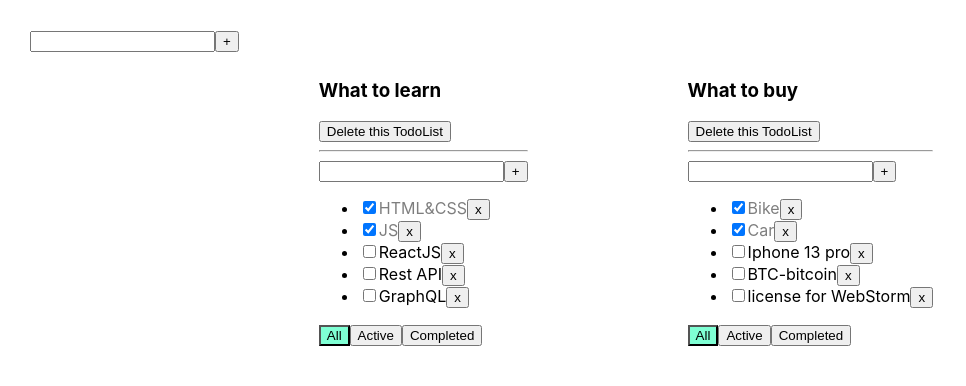
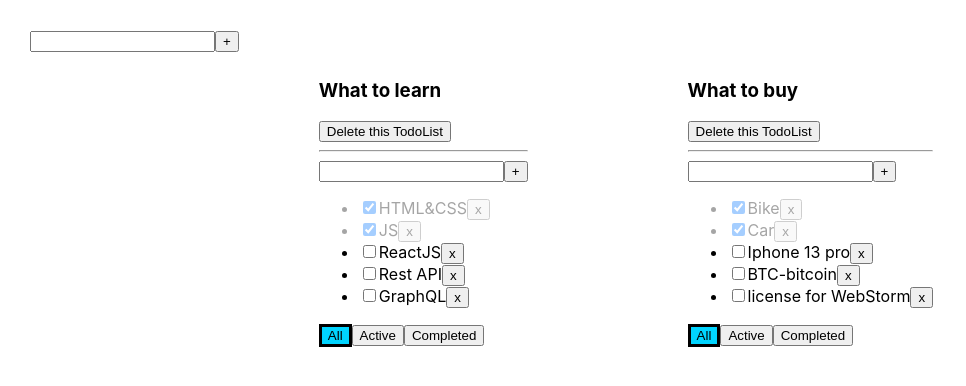
Before and after one commit to ellijahcuts/toDoList, a React (Create React App) app: page / in a window 1280 px wide. Shown: the top 386 px of the page, without its empty margins (0-966 px from the left). Built offline with nearby package versions, Linux system fonts and the light colour scheme.

Commit message:
Add new Component(EditableSpan) edit name Todolist and edit name Tasks

```diff
--- a/src/App.css
+++ b/src/App.css
@@ -6,6 +6,7 @@
 .App > div {
     margin-right: 50px;
 }
+
 .error {
     border: red 1px solid;
 }
@@ -13,12 +14,16 @@
 .errorMessage {
     color: red;
 }
+
 .activeFilter {
-  background-color: aquamarine;
+    background-color: #00d4ff;
+    border: black solid 3px;
 }
+
 .isDone {
-  opacity: 0.5;
+    opacity: 0.35;
 }
+
 .error:focus {
     outline: none;
 }
--- a/src/App.tsx
+++ b/src/App.tsx
@@ -52,6 +52,25 @@ function App() {
         setTasks({...tasks})
     }
 
+    function changeTaskTitle(taskID: string, title: string, todoList_ID: string) {
+        tasks[todoList_ID] = tasks[todoList_ID].map(t => {
+            if (t.id === taskID) {
+                return {...t, title: title}
+            }
+            return t
+        })
+        setTasks({...tasks})
+    }
+
+    function changeTodoListTitle(title: string, todoList_ID: string) {
+        setTodoLists(todoLists.map(tl => {
+            if (tl.id === todoList_ID) {
+                return {...tl, title: title}
+            }
+            return tl
+        }))
+    }
+
     function removeTask(taskID: string, todoList_ID: string) {
         tasks[todoList_ID] = tasks[todoList_ID].filter(t => t.id !== taskID);
         setTasks({...tasks})
@@ -62,15 +81,16 @@ function App() {
         tasks[todoList_ID] = [newTask, ...tasks[todoList_ID]];
         setTasks({...tasks});
     }
-    function addTodoList(title:string){
-        const newTodoList_ID=v1()
+
+    function addTodoList(title: string) {
+        const newTodoList_ID = v1()
         const newTodoList: ToDoListType = {
             id: newTodoList_ID,
-            title:title,
+            title: title,
             filter: "all"
         }
         setTodoLists([...todoLists, newTodoList])
-        setTasks({...tasks,[newTodoList.id]:[]})
+        setTasks({...tasks, [newTodoList.id]: []})
     }
 
     function changeTodoListFilter(value: FilterValuesType, todoList_ID: string) {
@@ -81,7 +101,6 @@ function App() {
         setTodoLists(todoLists.filter(tl => tl.id !== todoList_ID))
         delete tasks[todoList_ID]
     }
-
 
     const todoListsComponents = todoLists.map(tl => {
         let tasksForTodolist = tasks[tl.id];
@@ -102,8 +121,10 @@ function App() {
                     removeTask={removeTask}
                     changeTodoListFilter={changeTodoListFilter}
                     addTask={addTask}
-                    taskStatus={changeTaskStatus}
+                    changeTaskStatus={changeTaskStatus}
                     removeTodoList={removeTodoList}
+                    changeTaskTitle={changeTaskTitle}
+                    changeTodoListTitle={changeTodoListTitle}
                 />
             </div>
         );
--- a/src/Todolist.tsx
+++ b/src/Todolist.tsx
@@ -1,6 +1,7 @@
 import React, {ChangeEvent, KeyboardEvent, useState} from 'react';
 import {FilterValuesType} from './App';
 import {AddItemForm} from "./components/ItemForm/AddItemForm";
+import {EditableSpan} from "./components/EditableSpan/EditableSpan";
 
 export type TaskType = {
     id: string
@@ -15,9 +16,11 @@ type PropsType = {
     removeTask: (taskID: string, todoList_ID: string) => void
     changeTodoListFilter: (value: FilterValuesType, todoList_ID: string) => void
     addTask: (title: string, todoList_ID: string) => void
-    taskStatus: (id: string, isDone: boolean, todoList_ID: string) => void
+    changeTaskStatus: (id: string, isDone: boolean, todoList_ID: string) => void
     removeTodoList: (todoList_ID: string) => void
     filter: FilterValuesType
+    changeTaskTitle: (taskID: string, title: string, todoList_ID: string) => void
+    changeTodoListTitle: (title: string, todoList_ID: string)=>void
 }
 
 export function Todolist(props: PropsType) {
@@ -26,20 +29,27 @@ export function Todolist(props: PropsType) {
     const addTask = (title: string) => {
         if (title) {
             props.addTask(title, props.todoList_ID);
-        }}
-
-        const onClickFilterHandler = (filterValue: FilterValuesType) => {
-            props.changeTodoListFilter(filterValue, props.todoList_ID)
+        }
     }
     const onClickRemoveTodoList = () => {
         props.removeTodoList(props.todoList_ID)
     }
-        const onAllClickHandler= () =>{props.changeTodoListFilter("all", props.todoList_ID)}
-        const onActiveClickHandler= () =>{props.changeTodoListFilter("active", props.todoList_ID)}
-        const onCompleteClickHandler= () =>{props.changeTodoListFilter("completed", props.todoList_ID)}
+    const onAllClickHandler = () => {
+        props.changeTodoListFilter("all", props.todoList_ID)
+    }
+    const onActiveClickHandler = () => {
+        props.changeTodoListFilter("active", props.todoList_ID)
+    }
+    const onCompleteClickHandler = () => {
+        props.changeTodoListFilter("completed", props.todoList_ID)
+    }
+    const changeTodolistTitle=(title:string)=>{
+        props.changeTodoListTitle(title, props.todoList_ID)
+    }
+
 
     return <div>
-            <h3>{props.title}</h3>
+        <h3><EditableSpan title={props.title} changeTitle={changeTodolistTitle}/></h3>
         <button onClick={onClickRemoveTodoList}>Delete this TodoList</button>
         <hr/>
         <AddItemForm addItem={addTask}/>
@@ -49,12 +59,16 @@ export function Todolist(props: PropsType) {
 
                     const onClickHandler = () => props.removeTask(t.id, props.todoList_ID)
                     const isDoneHandler = (e: ChangeEvent<HTMLInputElement>) => {
-                            props.taskStatus(t.id, e.currentTarget.checked, props.todoList_ID)
+                        props.changeTaskStatus(t.id, e.currentTarget.checked, props.todoList_ID)
+                    }
+                    const changeTaskTitleHandler = (title: string) => {
+                        props.changeTaskTitle(t.id, title, props.todoList_ID)
                     }
 
-                        return <li key={t.id}>
+
+                    return <li key={t.id} className={t.isDone ? 'isDone' : ''}>
                         <input type="checkbox" checked={t.isDone} onChange={isDoneHandler}/>
-                            <span className={t.isDone ? 'isDone' : ''}>{t.title}</span>
+                        <EditableSpan title={t.title} changeTitle={changeTaskTitleHandler}/>
                         <button onClick={onClickHandler}>x</button>
                     </li>
                 })
--- /dev/null
+++ b/src/components/EditableSpan/EditableSpan.tsx
@@ -0,0 +1,42 @@
+import React, {ChangeEvent, KeyboardEvent, useState} from 'react';
+
+type EditableSpanPropsType = {
+    title: string
+    changeTitle: (title: string) => void
+}
+
+export function EditableSpan(props: EditableSpanPropsType) {
+    const [editMode, setEditMode] = useState<boolean>(false)
+    const [title, setTitle] = useState<string>(props.title)
+
+
+    const onEditMode = () => {
+        setEditMode(true)
+    }
+    const offEditMode = () => {
+        if (title) {
+            props.changeTitle(title)
+        }
+        setEditMode(false)
+    }
+    const onChangeHandler = (e: ChangeEvent<HTMLInputElement>) => {
+        setTitle(e.currentTarget.value)
+    }
+    const onEnterKeyPress = (e: KeyboardEvent<HTMLInputElement>) => {
+        if (e.key === 'Enter') {
+            offEditMode();
+        }
+    }
+
+
+    return (
+        editMode
+            ? <input
+                autoFocus
+                value={title}
+                onBlur={offEditMode}
+                onChange={onChangeHandler}
+                onKeyPress={onEnterKeyPress}/>
+            : <span onDoubleClick={onEditMode}>{props.title}</span>
+    )
+}
--- a/src/components/ItemForm/AddItemForm.tsx
+++ b/src/components/ItemForm/AddItemForm.tsx
@@ -7,7 +7,7 @@ type AddItemFormPropsType={
 export function AddItemForm(props:AddItemFormPropsType) {
     const [title, setTitle] = useState("")
     let [error, setError] = useState<boolean>(false)
-    const errorMessage= 'Title is required!'
+    const errorMessage = 'Title is required!'
 
 
     const addItem = () => {
```
Lines whose indentation alone changed are shown as unchanged.
